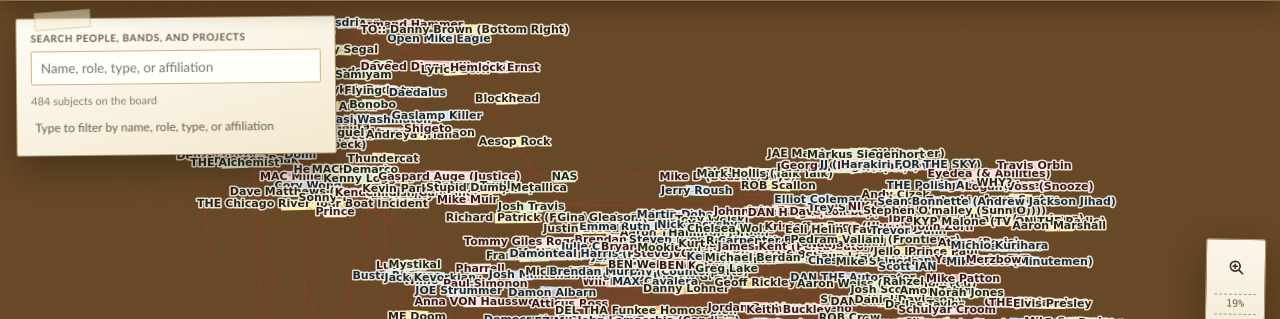
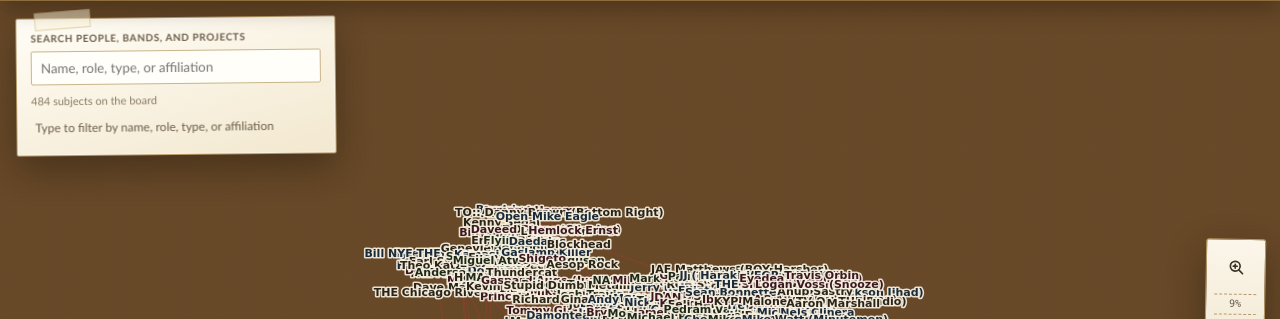
Before and after one commit to professorpalmer/freeze, a plain HTML site: page index.html in a window 1280 px wide. Shown: the part 61-380 px from the top of the page. Drawn offline with Linux system fonts and the light colour scheme.

Commit message:
feat: enlarge cork ~4x so Fit shows room to pin
Bump open margin to 16k px per side (~40k board) and pad Fit so empty cork is visible around the cluster instead of wall-to-wall notes.

```diff
--- a/app.js
+++ b/app.js
@@ -456,9 +456,12 @@
   return url.toString();
 }
 
+/** Empty cork around the note cluster — room to pin without hitting the edge. */
+const OPEN_BOARD_MARGIN = 16000;
+
 /** Grow cork so content has open margin on every side (room to pin more notes). */
 function freezeEnsureOpenBoardMargin(nodes, world, marginPx) {
-  const margin = Number.isFinite(marginPx) ? marginPx : 3600;
+  const margin = Number.isFinite(marginPx) ? marginPx : OPEN_BOARD_MARGIN;
   const list = Array.isArray(nodes) ? nodes : [];
   const next = world && world.w && world.h ? { w: world.w, h: world.h } : { w: 2000, h: 1400 };
   if (!list.length) {
@@ -639,7 +642,7 @@
   : { w: 2000, h: 1400 };
 {
   // Room to pin — imported boards were cork-tight; open a huge margin on every side.
-  const opened = freezeEnsureOpenBoardMargin(NODES, BOARD_WORLD, 3600);
+  const opened = freezeEnsureOpenBoardMargin(NODES, BOARD_WORLD, OPEN_BOARD_MARGIN);
   BOARD_WORLD = opened.world;
 }
 
@@ -785,7 +788,7 @@
     }
 
     function expandWorldIfNeeded() {
-      const opened = freezeEnsureOpenBoardMargin(NODES, WORLD, 3600);
+      const opened = freezeEnsureOpenBoardMargin(NODES, WORLD, OPEN_BOARD_MARGIN);
       if (opened.world.w !== WORLD.w || opened.world.h !== WORLD.h || opened.shifted) {
         applyWorldSize(opened.world);
         if (opened.shifted) {
@@ -1211,14 +1214,15 @@
         minX = Math.min(minX, n.x); minY = Math.min(minY, n.y);
         maxX = Math.max(maxX, n.x + n.w); maxY = Math.max(maxY, n.y + n.h);
       }
-      const pad = 90;
+      // Show empty cork around the cluster so Fit doesn't look wall-to-wall notes.
+      const pad = Math.min(2800, Math.max(900, Math.round(OPEN_BOARD_MARGIN * 0.15)));
       const bw = maxX - minX + pad * 2, bh = maxY - minY + pad * 2;
       const cw = svg.clientWidth, ch = svg.clientHeight;
-      view.scale = clamp(Math.min(cw / bw, ch / bh), 0.05, 1.6);
+      view.scale = clamp(Math.min(cw / bw, ch / bh), 0.02, 1.6);
       view.tx = (cw - bw * view.scale) / 2 - (minX - pad) * view.scale;
       view.ty = (ch - bh * view.scale) / 2 - (minY - pad) * view.scale;
       applyTransform();
-      if (announce) showToast('View fitted to the board.');
+      if (announce) showToast('Fitted with open cork — pan out to pin more.');
     }
 
     function clampPan() {
@@ -1229,7 +1233,7 @@
     }
 
     function zoomAt(cx, cy, factor) {
-      const ns = clamp(view.scale * factor, 0.05, 4);
+      const ns = clamp(view.scale * factor, 0.02, 4);
       const k = ns / view.scale;
       view.tx = cx - (cx - view.tx) * k;
       view.ty = cy - (cy - view.ty) * k;
--- a/index.html
+++ b/index.html
@@ -80,8 +80,8 @@
       </defs>
 
       <g id="world">
-        <rect id="board-bg" width="14000" height="11000" fill="url(#cork)"/>
-        <rect id="board-bg-shade" width="14000" height="11000" fill="#5c4124" opacity=".18"/>
+        <rect id="board-bg" width="42000" height="40000" fill="url(#cork)"/>
+        <rect id="board-bg-shade" width="42000" height="40000" fill="#5c4124" opacity=".18"/>
         <path id="edges" class="strings strings-tier-related"></path>
         <path id="edges-strong" class="strings strings-tier-strong"></path>
         <path id="edges-core" class="strings strings-tier-core"></path>
--- a/scripts/import-redstring.mjs
+++ b/scripts/import-redstring.mjs
@@ -51,7 +51,7 @@
     maxY = Math.max(maxY, n.position.y + h);
   }
 
-  const pad = 3600;
+  const pad = 16000;
   const srcW = Math.max(1, maxX - minX);
   const srcH = Math.max(1, maxY - minY);
   // Keep the imported cluster compact; open cork around it comes from pad (not from stretching notes).
```
